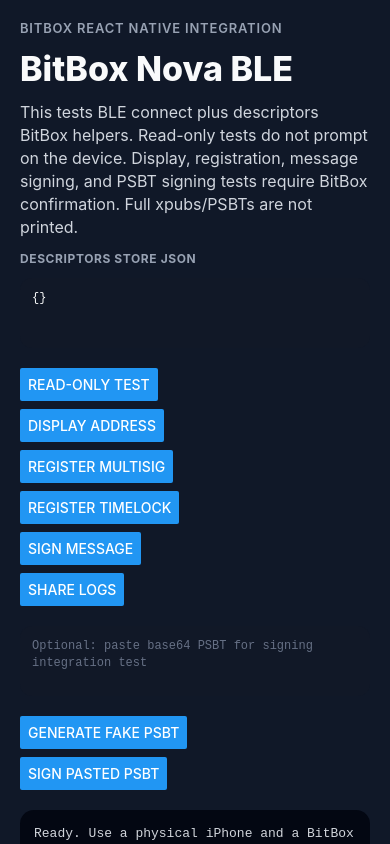
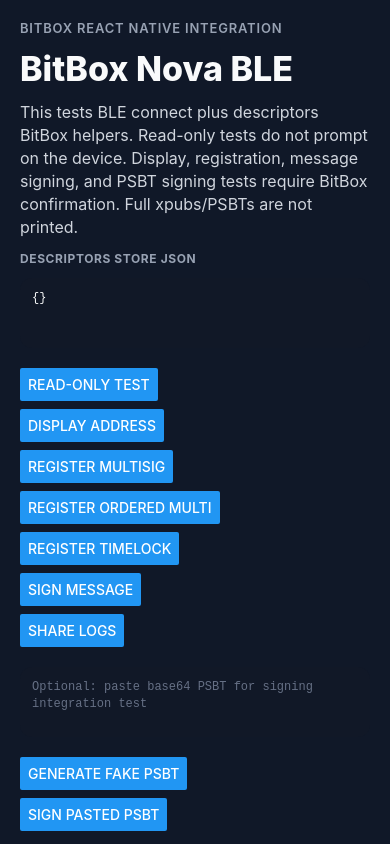
Before and after one commit to bitcoinerlab/descriptors-rn-integration, a React Native app: screen / in a window 390 px wide. Built offline with nearby package versions, Linux system fonts and the light colour scheme; what @bitcoinerlab/descriptors would draw is missing.

Commit message:
test: add ordered multisig BitBox flow

```diff
--- a/App.tsx
+++ b/App.tsx
@@ -7,7 +7,7 @@
   getVersion,
   getXpub,
   keyExpression,
-  registerWalletPolicy,
+  registerPolicy,
   signMessage,
   signers,
   type Session,
@@ -40,6 +40,7 @@
 const FAKE_UTXO_VALUE = 100_000n;
 const FAKE_SEND_VALUE = 90_000n;
 const MULTISIG_POLICY_NAME = "RN integration multisig";
+const ORDERED_MULTISIG_POLICY_NAME = "RN integration ordered multi";
 const TIMELOCK_POLICY_NAME = "RN integration timelock";
 const MESSAGE_TEXT = "BitBox React Native integration message";
 const EMPTY_STORE_JSON = "{}";
@@ -152,6 +153,15 @@
   return `wsh(sortedmulti(1,${[bitboxKey, ...otherMultisigKeys()].join(",")}))`;
 }
 
+async function orderedMultisigDescriptor(session: Session): Promise<string> {
+  const bitboxKey = await keyExpression({
+    session,
+    originPath: MULTISIG_ORIGIN,
+    keyPath: MULTISIG_KEY_PATH,
+  });
+  return `wsh(multi(1,${[bitboxKey, otherMultisigKeys()[0]].join(",")}))`;
+}
+
 async function timelockDescriptor(session: Session): Promise<string> {
   const bitboxKey = await keyExpression({
     session,
@@ -163,13 +173,24 @@
 
 async function generateFakeP2wpkhPsbt(session: Session): Promise<string> {
   const descriptor = await p2wpkhDescriptor(session);
+  return generateFakePsbt({ session, fundingDescriptor: descriptor });
+}
+
+async function generateFakePsbt({
+  session,
+  fundingDescriptor,
+}: {
+  session: Session;
+  fundingDescriptor: string;
+}): Promise<string> {
+  const destinationDescriptor = await p2wpkhDescriptor(session);
   const fundingOutput = new Output({
-    descriptor,
+    descriptor: fundingDescriptor,
     index: 0,
     network: BITCOIN_NETWORK,
   });
   const destinationOutput = new Output({
-    descriptor,
+    descriptor: destinationDescriptor,
     index: 1,
     network: BITCOIN_NETWORK,
   });
@@ -264,13 +285,13 @@
         const descriptor = await multisigDescriptor(session);
         add(`Multisig descriptor OK: ${summarizeValue(descriptor)}`);
 
-        add("Registering multisig wallet policy. Confirm on the BitBox if prompted.");
-        await registerWalletPolicy({
+        add("Registering multisig policy. Confirm on the BitBox if prompted.");
+        await registerPolicy({
           descriptor,
           session,
           name: MULTISIG_POLICY_NAME,
         });
-        add("registerWalletPolicy OK.");
+        add("registerPolicy multisig OK.");
 
         add("Displaying registered multisig receive address on the BitBox...");
         const address = await displayAddress({
@@ -287,6 +308,54 @@
     );
   }
 
+  function runOrderedMultisigRegistrationTest() {
+    void runWithSession(
+      "Running descriptors ordered wsh(multi(...)) registration test...",
+      async (session) => {
+        add("Building 1-of-2 ordered multisig descriptor through keyExpression...");
+        const descriptor = await orderedMultisigDescriptor(session);
+        add(`Ordered multi descriptor OK: ${summarizeValue(descriptor)}`);
+
+        add(
+          "Registering ordered multi policy. Confirm on the BitBox if prompted.",
+        );
+        await registerPolicy({
+          descriptor,
+          session,
+          name: ORDERED_MULTISIG_POLICY_NAME,
+        });
+        add("registerPolicy ordered multi OK.");
+
+        add("Displaying registered ordered multi receive address on the BitBox...");
+        const address = await displayAddress({
+          descriptor,
+          session,
+          index: 0,
+        });
+        add(
+          typeof address === "string"
+            ? `Ordered multi address OK: ${summarizeValue(address)}`
+            : "Ordered multi display call OK.",
+        );
+
+        add("Generating fake ordered multi PSBT...");
+        const orderedMultiPsbt = await generateFakePsbt({
+          session,
+          fundingDescriptor: descriptor,
+        });
+        add(`Ordered multi fake PSBT OK: ${summarizeValue(orderedMultiPsbt)}`);
+
+        add("Signing ordered multi fake PSBT. Confirm on the BitBox if prompted.");
+        const signedPsbt = await signers.sign({
+          psbt: Psbt.fromBase64(orderedMultiPsbt, { network: BITCOIN_NETWORK }),
+          session,
+        });
+        setPsbt(signedPsbt);
+        add(`Ordered multi signed PSBT OK: ${summarizeValue(signedPsbt)}`);
+      },
+    );
+  }
+
   function runTimelockPolicyRegistrationTest() {
     void runWithSession(
       "Running descriptors single-key timelock policy registration test...",
@@ -295,13 +364,13 @@
         const descriptor = await timelockDescriptor(session);
         add(`Timelock descriptor OK: ${summarizeValue(descriptor)}`);
 
-        add("Registering timelock wallet policy. Confirm on the BitBox if prompted.");
-        await registerWalletPolicy({
+        add("Registering timelock policy. Confirm on the BitBox if prompted.");
+        await registerPolicy({
           descriptor,
           session,
           name: TIMELOCK_POLICY_NAME,
         });
-        add("registerWalletPolicy timelock OK.");
+        add("registerPolicy timelock OK.");
 
         add("Displaying registered timelock receive address on the BitBox...");
         const address = await displayAddress({
@@ -482,6 +551,11 @@
               disabled={running}
             />
             <Button
+              title="Register Ordered Multi"
+              onPress={runOrderedMultisigRegistrationTest}
+              disabled={running}
+            />
+            <Button
               title="Register Timelock"
               onPress={runTimelockPolicyRegistrationTest}
               disabled={running}
```
Also changed, not shown: 2 other files (tests, documents, lock files or other folders).
